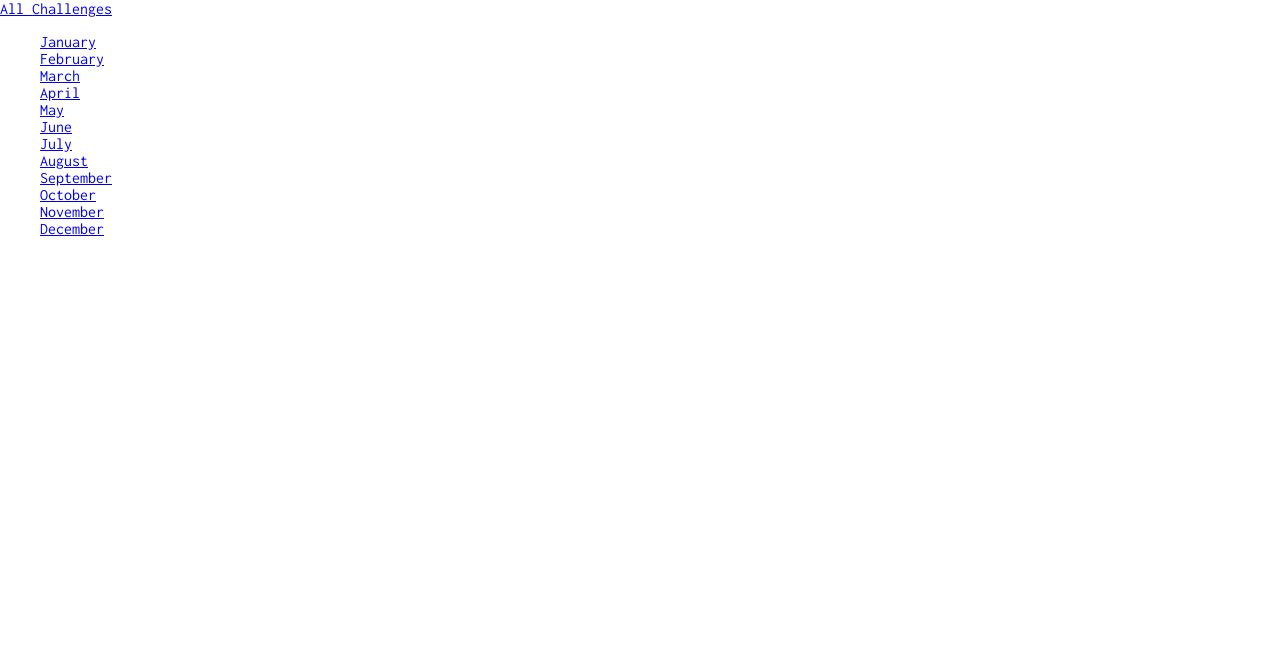
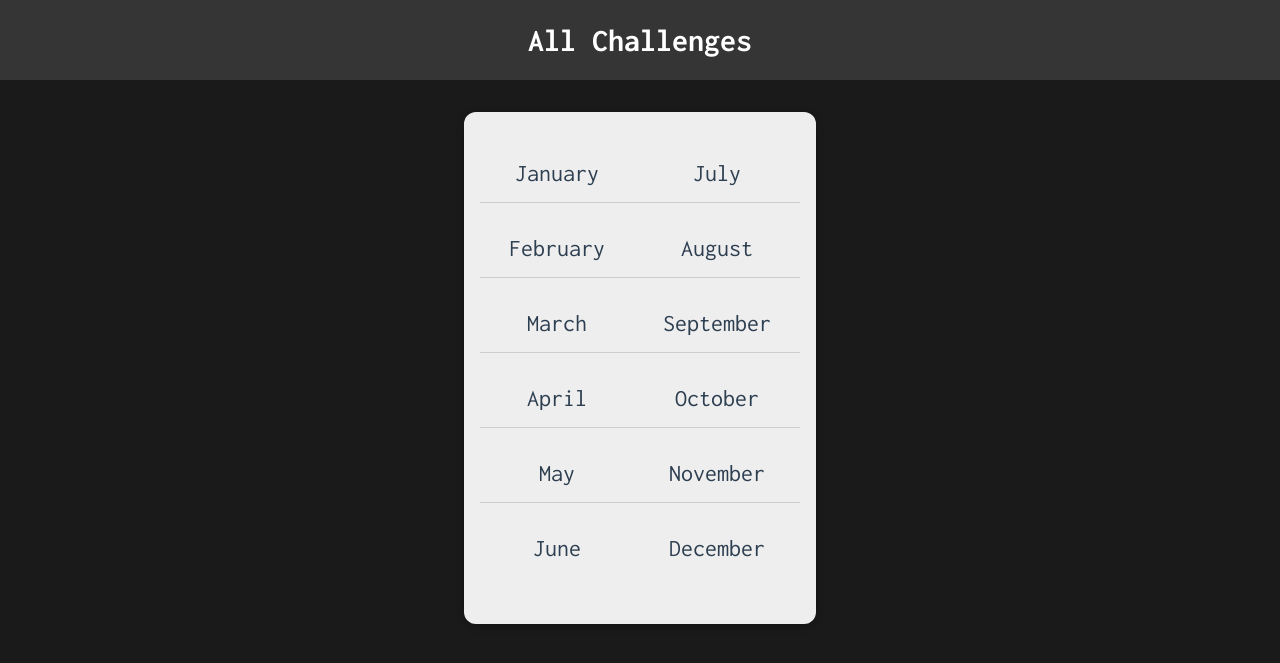
Before and after one commit to farzank69/django-practice-projects, a Django app: page /challenges/ in a window 1280 px wide. Shown: the top 663 px of the page. Run offline with Django 5.2, Linux system fonts and the light colour scheme; some web fonts are replaced.

Commit message:
Enhance styling for challenge pages and improve layout with CSS adjustments

```diff
--- a/Code/Section-2/mypage/challenges/static/challenges/challenges.css
+++ b/Code/Section-2/mypage/challenges/static/challenges/challenges.css
@@ -1,3 +1,40 @@
+/* It could be index.css as per index.html */
 ul{
     list-style: none;
+    margin: 2rem auto;
+    width: 90%;
+    max-width: 20rem;
+    box-shadow: 0 2px 8px rgba(0,0,0,0.26);
+    padding: 1rem;
+    border-radius: 12px;
+    display: flex;
+    justify-content: center;
+    flex-direction: column;
+    flex-wrap: wrap;
+    height: 30rem;
+    background-color: #eeeeee;
 }
+
+li {
+    margin: 1rem 0;
+    text-align: center;
+    font-size: 1.5rem;
+    border-bottom: 1px solid #ccc;
+    padding-bottom: 1rem;
+}
+
+li:last-child,
+li:nth-child(6) {
+    border: none;
+}
+
+
+li a {
+    text-decoration: none;
+    color: #2c3e50;
+}
+
+li a:hover,
+li a:active {
+    color: #2980b9;
+}
--- a/Code/Section-2/mypage/challenges/templates/challenges/index.html
+++ b/Code/Section-2/mypage/challenges/templates/challenges/index.html
@@ -5,6 +5,7 @@
 
 {% block css_files %}
     <link rel="stylesheet" href="{% static "challenges/challenges.css" %}">
+    <link rel="stylesheet" href="{% static "challenges/includes/header.css" %}">
 {%endblock%}
 
 {% block content %}
--- a/Code/Section-2/mypage/static/styles.css
+++ b/Code/Section-2/mypage/static/styles.css
@@ -5,4 +5,5 @@ html {
 
 body{
     margin: 0;
+    background-color: #1a1a1a;
 }
```
Also changed, not shown: Code/Section-2/mypage/challenges/templates/challenges/challenge.html (+7 -1 lines).
